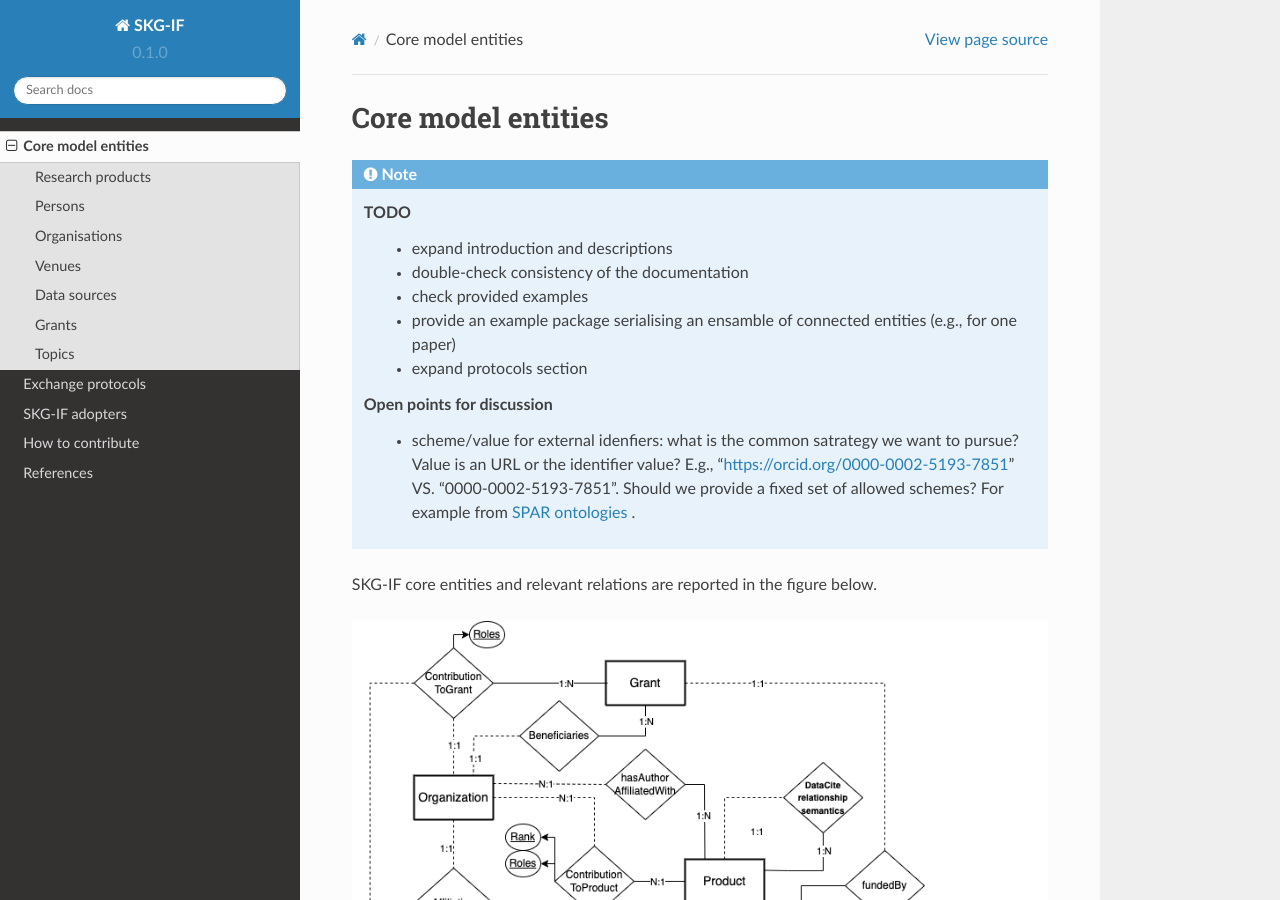
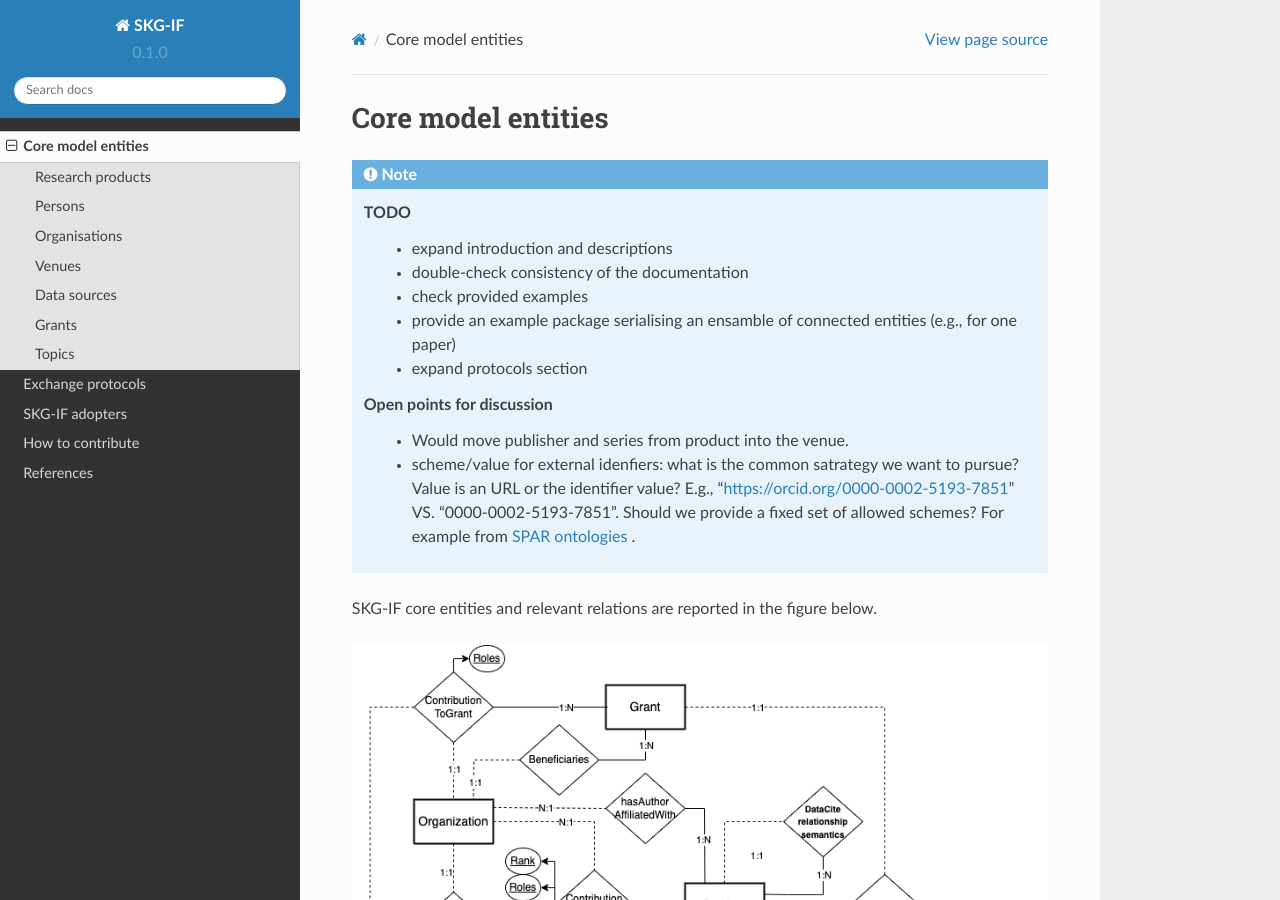
Before and after one commit to andremann/SKG-IF, a Sphinx documentation site: the page built from docs/source/model.rst, in a window 1280 px wide and 900 px high. Built offline with Sphinx 7.4.7 and the Read the Docs theme 2.0.0, drawn with Linux system fonts in a browser that asks for light colours.

Commit message:
mod venues

```diff
--- a/docs/source/model.rst
+++ b/docs/source/model.rst
@@ -10,6 +10,7 @@ Core model entities
       - expand protocols section
 
    Open points for discussion
+      - Would move publisher and series from product into the venue.
       - scheme/value for external idenfiers: what is the common satrategy we want to pursue? Value is an URL or the identifier value? E.g., "https://orcid.org/0000-0002-5193-7851" VS. "0000-0002-5193-7851". Should we provide a fixed set of allowed schemes? For example from `SPAR ontologies <https://sparontologies.github.io/datacite/current/datacite.html#d4e569>`_ .
 
 
```
